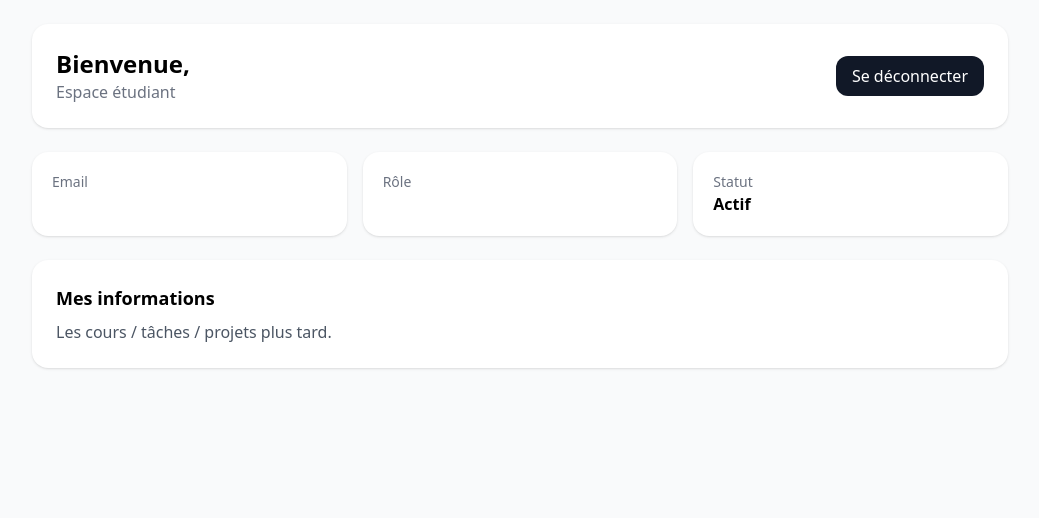
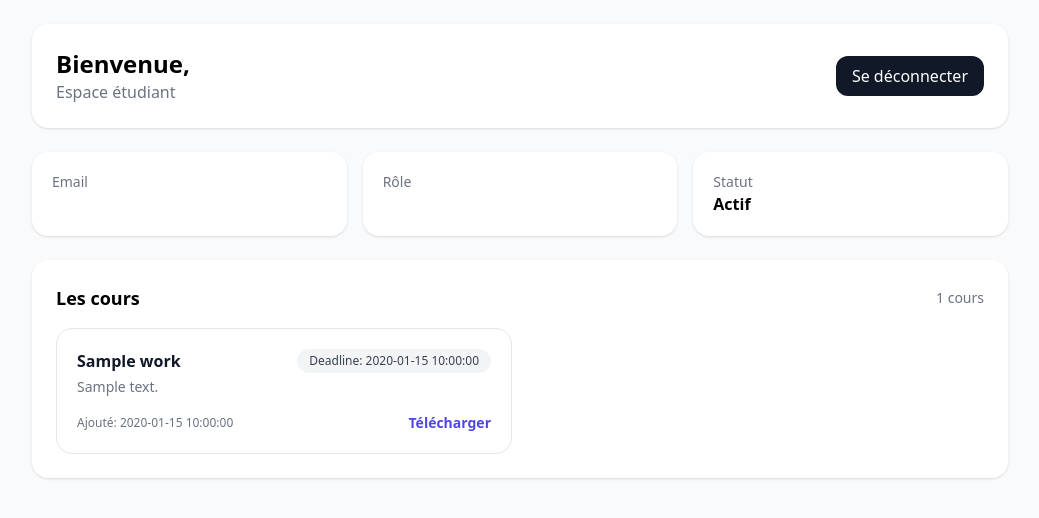
Before and after one commit to lahfamostafa/Minerva, a PHP site: template app/views/student/dashboard.php in a window 1280 px wide. Shown: the top 518 px of the page, without its empty margins (120-1159 px from the left). Run offline with PHP 8.4, Linux system fonts and the light colour scheme; the template is opened without the code that fills it: most values are stand-ins (such as "Sample title", 1, 10 or a date in 2020); some libraries are stand-ins or nearby versions.

Commit message:
laast commit

```diff
--- a/app/views/student/dashboard.php
+++ b/app/views/student/dashboard.php
@@ -31,9 +31,60 @@
     </div>
 
     <div class="mt-6 bg-white rounded-2xl shadow p-6">
-      <h2 class="text-lg font-bold mb-2">Mes informations</h2>
-      <p class="text-gray-600">Les cours / tâches / projets plus tard.</p>
+  <div class="flex items-center justify-between mb-4">
+    <h2 class="text-lg font-bold">Les cours</h2>
+    <span class="text-sm text-gray-500">
+      <?= count($works) ?> cours
+    </span>
+  </div>
+
+  <?php if (empty($works)): ?>
+    <div class="p-4 rounded-xl bg-gray-50 border">
+      <p class="text-gray-600">Aucun cours disponible pour le moment.</p>
     </div>
+  <?php else: ?>
+    <div class="grid grid-cols-1 md:grid-cols-2 gap-4">
+      <?php foreach ($works as $course): ?>
+        <div class="border rounded-2xl p-5 hover:shadow-sm transition bg-white">
+          <div class="flex items-start justify-between gap-3">
+            <div>
+              <h3 class="font-bold text-gray-900">
+                <?= htmlspecialchars($course['title'] ?? 'Sans titre') ?>
+              </h3>
+              <p class="text-sm text-gray-500 mt-1 line-clamp-2">
+                <?= htmlspecialchars($course['description'] ?? '') ?>
+              </p>
+            </div>
+
+            <?php if (!empty($course['deadline'])): ?>
+              <span class="text-xs px-3 py-1 rounded-full bg-gray-100 text-gray-700 whitespace-nowrap">
+                Deadline: <?= htmlspecialchars($course['deadline']) ?>
+              </span>
+            <?php endif; ?>
+          </div>
+
+          <div class="mt-4 flex items-center justify-between">
+            <div class="text-xs text-gray-500">
+              <?= !empty($course['created_at']) ? 'Ajouté: ' . htmlspecialchars($course['created_at']) : '' ?>
+            </div>
+
+            <?php if (!empty($course['file_path'])): ?>
+              <a
+                href="<?= ltrim($course['file_path'], '/') ?>"
+                class="text-sm font-semibold text-indigo-600 hover:underline"
+                target="_blank"
+              >
+                Télécharger
+              </a>
+            <?php else: ?>
+              <span class="text-sm text-gray-400">Aucun fichier</span>
+            <?php endif; ?>
+          </div>
+        </div>
+      <?php endforeach; ?>
+    </div>
+  <?php endif; ?>
+</div>
   </div>
 </body>
 </html>
--- a/database/db.sql
+++ b/database/db.sql
@@ -64,7 +64,7 @@ create table attendance(
     status ENUM('present','absent') DEFAULT 'present',
     UNIQUE (student_id, date_attendance),
     foreign key(class_id) REFERENCES classes(id) on delete cascade,
-    foreign key(student_id) REFERENCES users(id)
+    foreign key(student_id) REFERENCES users(id)on delete cascade
 );
 
 create table chat_messages(
```
Also changed, not shown: app/controllers/DashboardController.php (+11 -3 lines), app/models/Work.php (+5 -4 lines), app/services/WorkService.php (+9 -8 lines).
